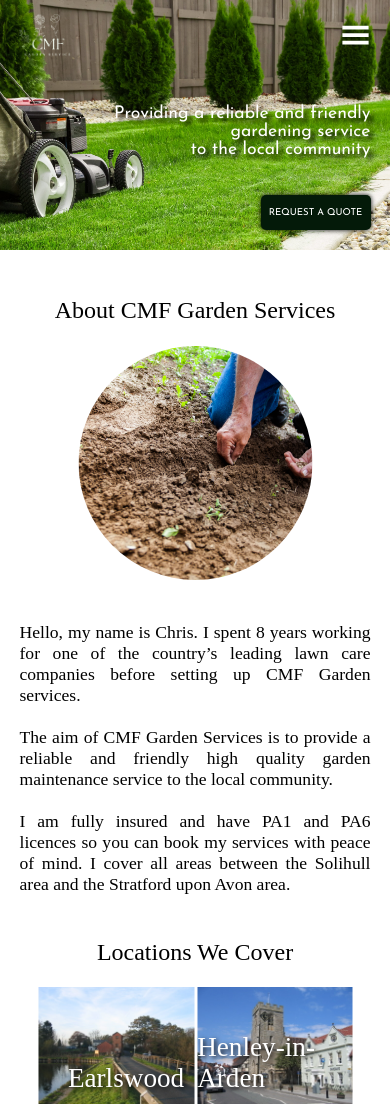
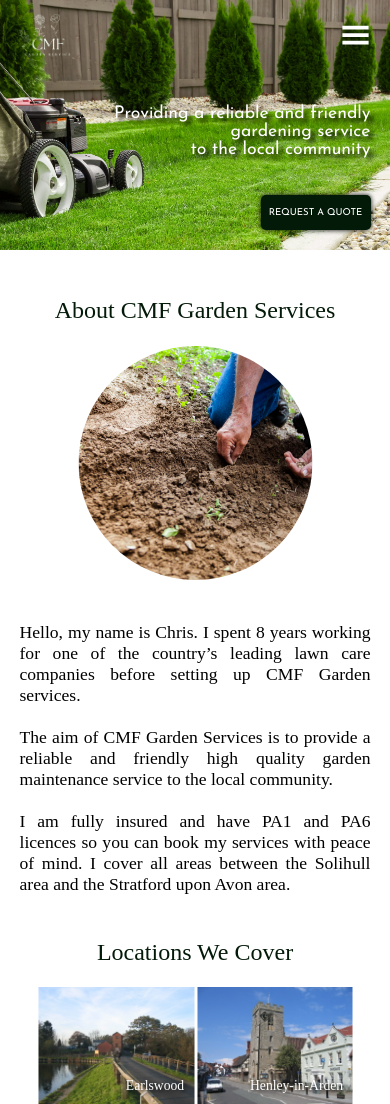
Before and after one commit to CMF-Garden-services/cmfgardenservices, a React (Create React App) app: page / in a window 390 px wide. Built offline with nearby package versions, Linux system fonts and the light colour scheme; a web font is replaced by a local one.

Commit message:
locations section mobile view

```diff
--- a/src/components/01_constants/GeneralStyles.js
+++ b/src/components/01_constants/GeneralStyles.js
@@ -1,7 +1,9 @@
 import styled from "styled-components";
 import { sizes } from "./Sizes";
+import { colors } from "./Colors";
 
 const{ wrapperwidth, wrappermargintop, wrappermargintoptablet, wrapperwidthtablet } = sizes
+const { darkgreen } = colors
 
 const GeneralWrapper = styled.div`
     position: relative;
@@ -23,6 +25,7 @@ const GeneralTitle = styled.div`
     font-family: "Rhodium Libre";
     font-size: 3rem;
     line-height: 1.2;
+    color: ${darkgreen};
     margin-bottom: calc(${wrappermargintop} / 2);
     @media (max-width: 1100px) {
         margin-bottom: calc(${wrappermargintoptablet} / 2);
--- a/src/components/03_sections/03_locations/LocationsStyle.js
+++ b/src/components/03_sections/03_locations/LocationsStyle.js
@@ -36,6 +36,9 @@ const ImageCaption = styled.div`
     bottom: 10px;
     right: 10px;
     color: white;
+    @media(max-width: 1100px) {
+        font-size: 3.5vw;
+    }
 `
 
 const Image = styled.img`
```
